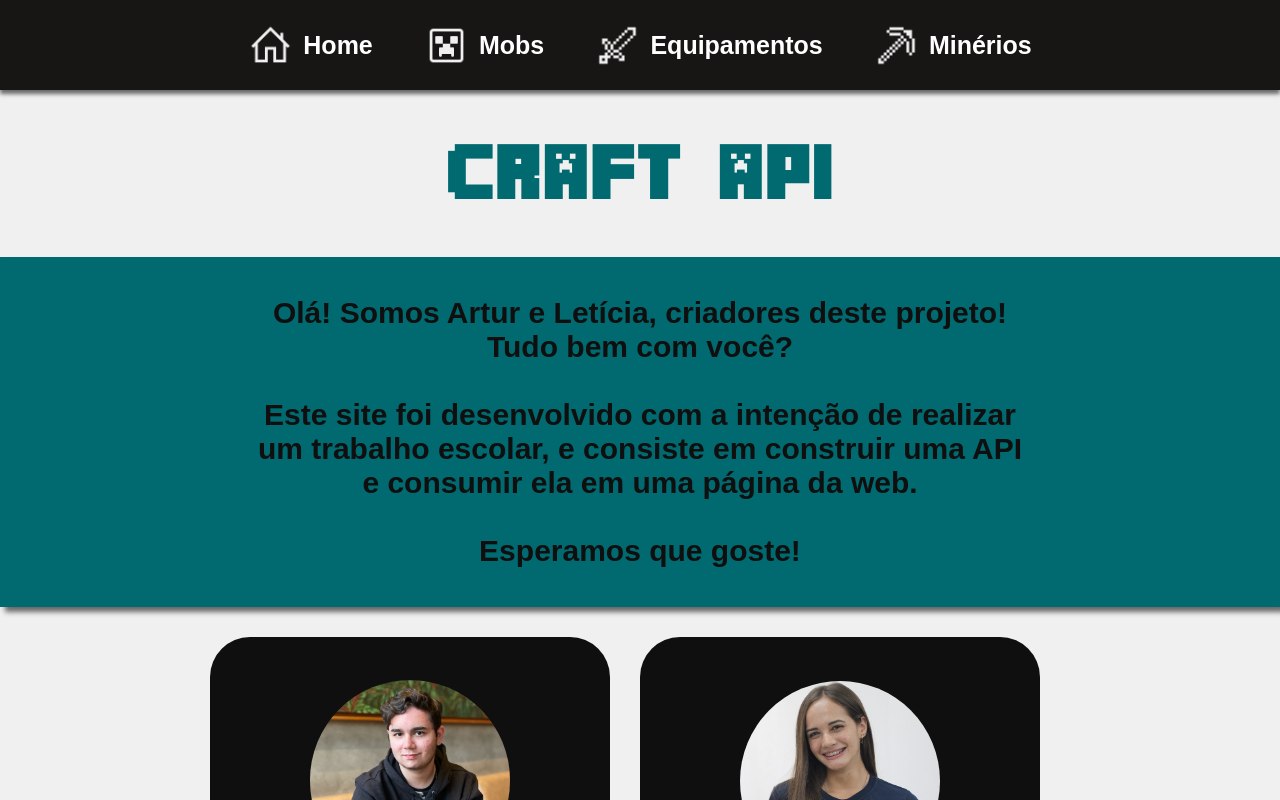
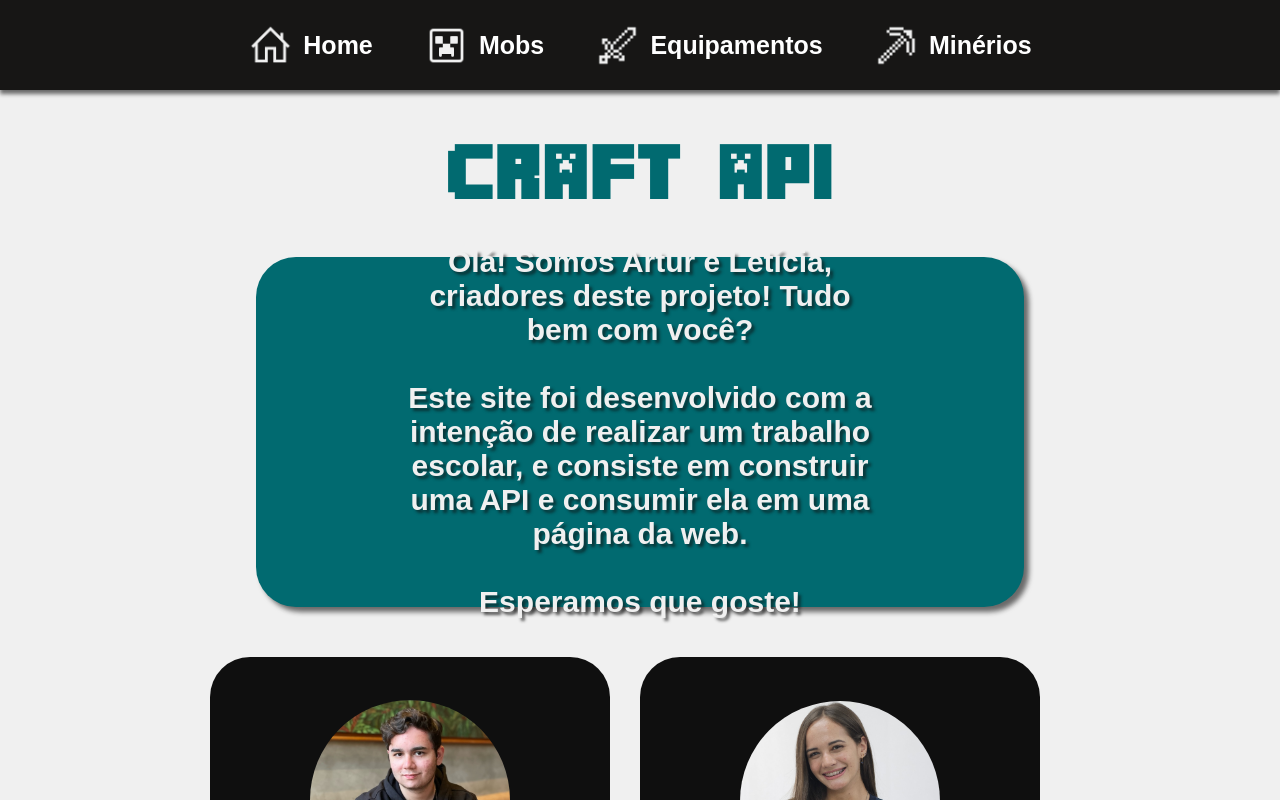
Before and after one commit to SpaceForDevelopment/CraftAPI, a React (Vite) app in the folder client/: page / in a window 1280 px wide. Shown: the top 800 px of the page. Built offline with nearby package versions, Linux system fonts and the light colour scheme.

Commit message:
Update for Home

```diff
--- a/client/src/pages/Home/Home.module.css
+++ b/client/src/pages/Home/Home.module.css
@@ -22,7 +22,9 @@
     justify-content: center;
     flex-direction: column;
     text-align: center;
-    width: 100%;
+    width: 60%;
+    margin-bottom: 20px;
+    border-radius: 40px;
     height: 350px;
     background-color: var(--primary-color);
     box-shadow: 5px 5px 5px #0f0f0f98;
@@ -30,13 +32,14 @@
 
 .div_content > p{
     padding-top: 60px;
-    padding-right: 250px;
-    padding-left: 250px;
+    padding-right: 150px;
+    padding-left: 150px;
     padding-bottom: 60px;
     font-family: 'Poppins', sans-serif;
     font-size: 30px;
     font-weight: bolder;
-    color: #0f0f0f;
+    color: #F0F0F0;
+    text-shadow: 3px 3px 3px #0f0f0f98;
 }
 
 .all_cards{
```
